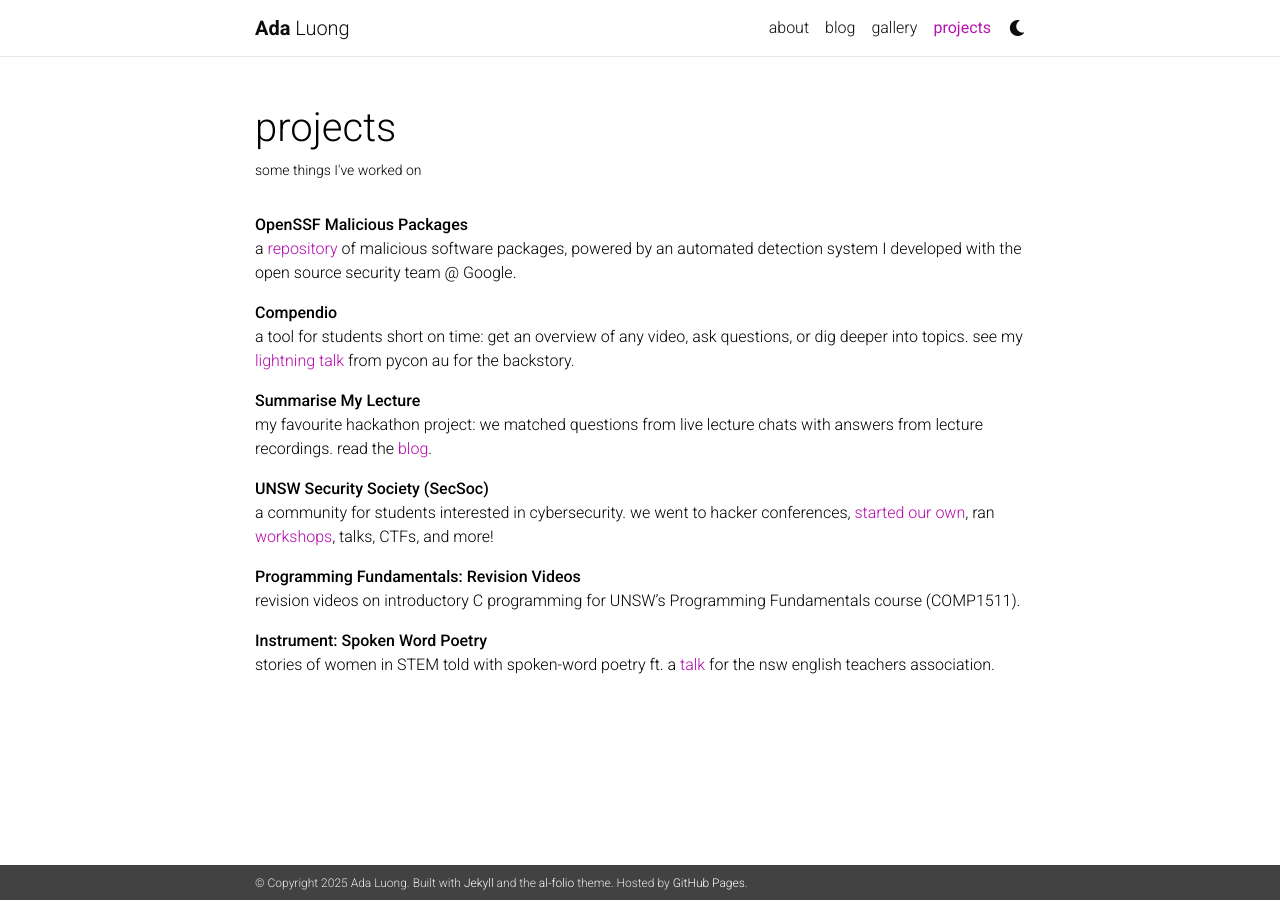
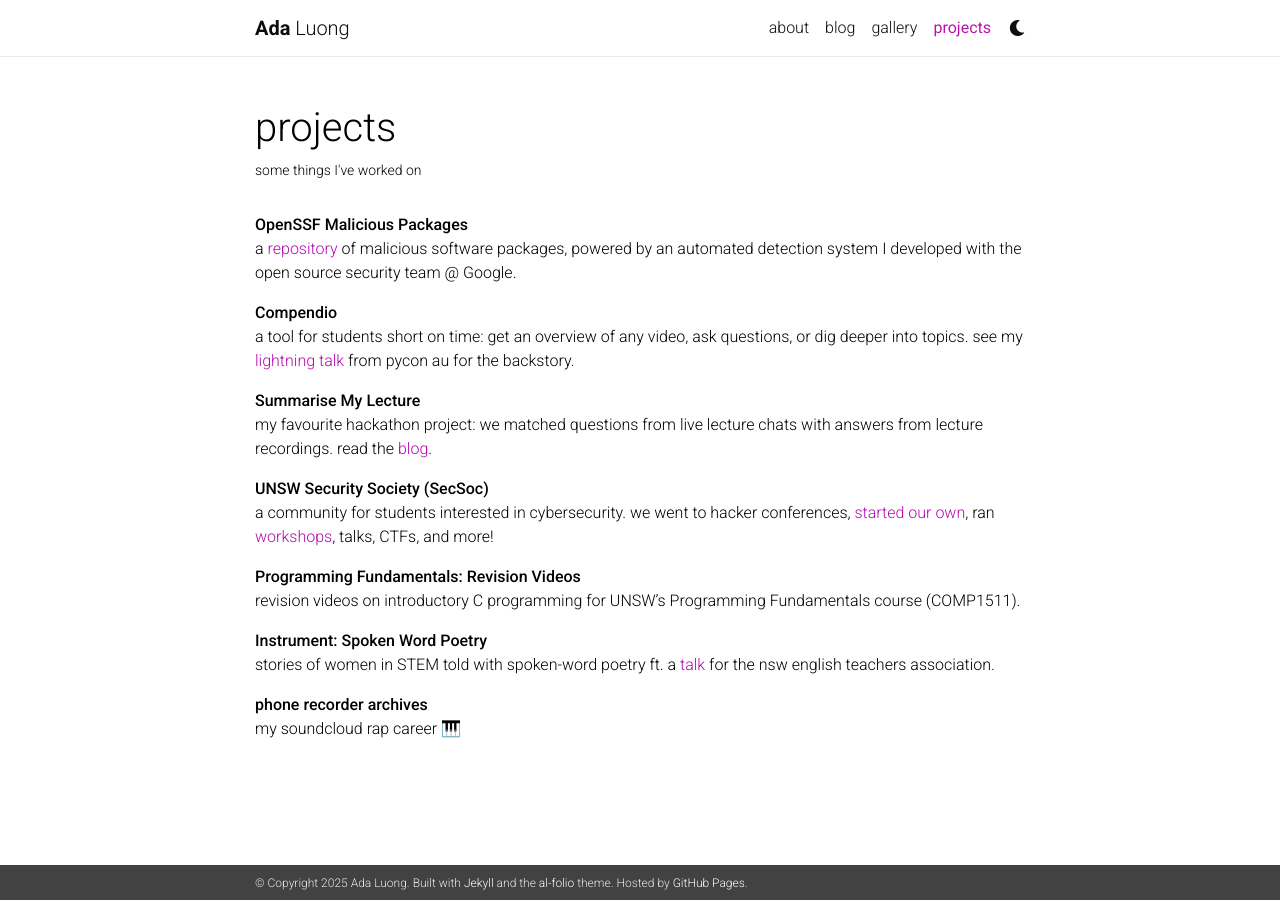
Before and after one commit to adaluong/adaluong.github.io, a Jekyll site: the page built from _pages/projects.md, in a window 1280 px wide. Built offline with Jekyll 4.4.1, drawn with Linux system fonts in a browser that asks for light colours; nearby versions of some CDN libraries; a style sheet for code colours, icons or effects is not loaded.

```diff
--- a/_pages/projects.md
+++ b/_pages/projects.md
@@ -11,7 +11,7 @@ nav: true
 a [repository](https://github.com/ossf/malicious-packages) of malicious software packages, powered by an automated detection system I developed with the open source security team @ Google.
 
 [**Compendio**](https://compendio.tech)\
-a tool for students short on time: get an overview of any video, ask questions, or dig deeper into topics. see my [lightning talk](https://youtu.be/j1e9kF8uaNY?t=1350) from pycon au for the backstory.
+a tool for students short on time: get an overview of any video, ask questions, or dig deeper into topics. see my [lightning talk](https://youtu.be/j1e9kF8uaNY?t=1360) from pycon au for the backstory.
 
 [**Summarise My Lecture**](https://github.com/adaluong/summarise-my-lecture-hackathon)\
 my favourite hackathon project: we matched questions from live lecture chats with answers from lecture recordings. read the [blog](https://adaluong.me/blog/summarise-my-hackathon).
@@ -24,3 +24,6 @@ revision videos on introductory C programming for UNSW's Programming Fundamental
 
 [**Instrument: Spoken Word Poetry**](https://github.com/adaluong/miscellaneous/blob/master/pdf/englishX2_authors_note.pdf)\
 stories of women in STEM told with spoken-word poetry ft. a [talk](https://github.com/adaluong/miscellaneous/blob/master/pdf/englishX2_eta_slides_2021.pdf) for the nsw english teachers association.
+
+[**phone recorder archives**](https://soundcloud.com/captainadaa)\
+my soundcloud rap career 🎹
```
